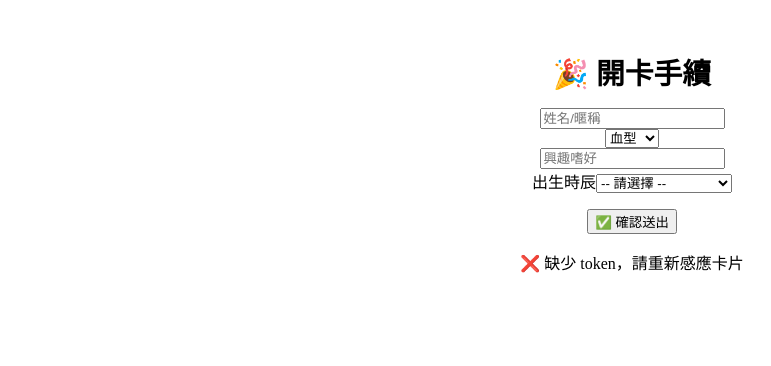
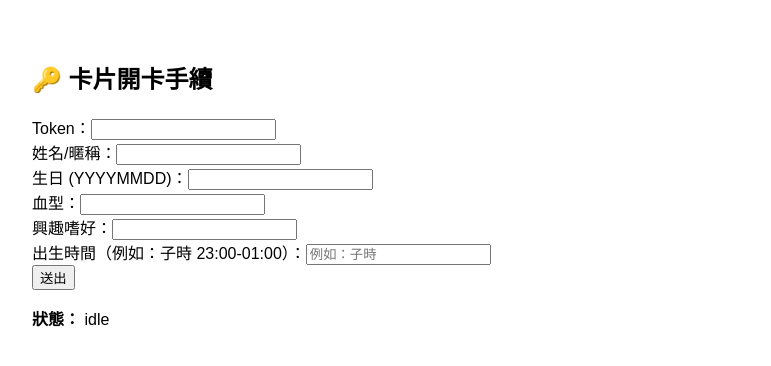
Before and after one commit to srluo/NFC-HBBK, a Next.js app: page /activate in a window 1280 px wide. Shown: the top 366 px of the page, without its empty margins (8-779 px from the left). Built offline with nearby package versions, Linux system fonts and the light colour scheme.

Commit message:
Update activate.jsx

```diff
--- a/pages/activate.jsx
+++ b/pages/activate.jsx
@@ -1,32 +1,16 @@
 "use client";
-import { useState, useEffect } from "react";
+import { useState } from "react";
 
-export default function ActivatePage() {
+export default function Activate() {
   const [status, setStatus] = useState("idle");
   const [form, setForm] = useState({
+    token: "",
     user_name: "",
+    birthday: "",
     blood_type: "",
     hobbies: "",
-    birth_time: "",
-    token: "",
-    d: "",
-    uid: "", // 額外保留方便跳轉
+    birth_time: ""
   });
-
-  // 初始化：從 URL 取 d 與 token
-  useEffect(() => {
-    const urlParams = new URLSearchParams(window.location.search);
-    const d = urlParams.get("d");
-    const token = urlParams.get("token");
-
-    if (token) {
-      const decoded = Buffer.from(token, "base64").toString();
-      const [uid] = decoded.split(":");
-      setForm((prev) => ({ ...prev, d, token, uid }));
-    } else {
-      setStatus("❌ 缺少 token，請重新感應卡片");
-    }
-  }, []);
 
   const handleChange = (e) => {
     setForm({ ...form, [e.target.name]: e.target.value });
@@ -34,7 +18,7 @@ export default function ActivatePage() {
 
   const handleSubmit = async (e) => {
     e.preventDefault();
-    setStatus("loading...");
+    setStatus("loading");
 
     try {
       const res = await fetch("/api/card-activate", {
@@ -45,83 +29,82 @@ export default function ActivatePage() {
 
       const data = await res.json();
       if (!res.ok) {
-        setStatus(`error: ${data.error || "unknown error"}`);
+        setStatus(`❌ 錯誤: ${data.error || "未知錯誤"}`);
       } else {
-        setStatus("✅ 卡片啟用成功！");
-        // 自動跳轉到生日書頁
-        window.location.href = `/book?uid=${form.uid}&token=${form.token}`;
+        if (data.first_time) {
+          setStatus(`🎉 開卡成功！已獲得 20 點開卡禮，目前點數：${data.card.points}`);
+        } else {
+          setStatus(`✅ 資料更新成功，目前點數：${data.card.points}`);
+        }
       }
     } catch (err) {
-      setStatus(`error: ${err.message}`);
+      console.error(err);
+      setStatus("❌ 系統錯誤");
     }
   };
 
   return (
-    <div style={{ padding: "1.5rem", textAlign: "center" }}>
-      <h1 style={{ fontSize: "1.8rem", marginBottom: "1rem" }}>🎉 開卡手續</h1>
+    <div style={{ padding: "2rem", fontFamily: "sans-serif" }}>
+      <h2>🔑 卡片開卡手續</h2>
       <form onSubmit={handleSubmit}>
+        <div>
+          <label>Token：</label>
           <input
-          type="text"
+            name="token"
+            value={form.token}
+            onChange={handleChange}
+            required
+          />
+        </div>
+        <div>
+          <label>姓名/暱稱：</label>
+          <input
             name="user_name"
-          placeholder="姓名/暱稱"
             value={form.user_name}
             onChange={handleChange}
             required
           />
-        <br />
-
-        <select
+        </div>
+        <div>
+          <label>生日 (YYYYMMDD)：</label>
+          <input
+            name="birthday"
+            value={form.birthday}
+            onChange={handleChange}
+            required
+          />
+        </div>
+        <div>
+          <label>血型：</label>
+          <input
             name="blood_type"
             value={form.blood_type}
             onChange={handleChange}
-          required
-        >
-          <option value="">血型</option>
-          <option value="A">A型</option>
-          <option value="B">B型</option>
-          <option value="AB">AB型</option>
-          <option value="O">O型</option>
-        </select>
-        <br />
-
+          />
+        </div>
+        <div>
+          <label>興趣嗜好：</label>
           <input
-          type="text"
             name="hobbies"
-          placeholder="興趣嗜好"
             value={form.hobbies}
             onChange={handleChange}
           />
-        <br />
-
-        <label>出生時辰</label>
-        <select
+        </div>
+        <div>
+          <label>出生時間（例如：子時 23:00-01:00）：</label>
+          <input
             name="birth_time"
             value={form.birth_time}
             onChange={handleChange}
-          required
-        >
-          <option value="">-- 請選擇 --</option>
-          <option value="子時">子時 (23:00–01:00)</option>
-          <option value="丑時">丑時 (01:00–03:00)</option>
-          <option value="寅時">寅時 (03:00–05:00)</option>
-          <option value="卯時">卯時 (05:00–07:00)</option>
-          <option value="辰時">辰時 (07:00–09:00)</option>
-          <option value="巳時">巳時 (09:00–11:00)</option>
-          <option value="午時">午時 (11:00–13:00)</option>
-          <option value="未時">未時 (13:00–15:00)</option>
-          <option value="申時">申時 (15:00–17:00)</option>
-          <option value="酉時">酉時 (17:00–19:00)</option>
-          <option value="戌時">戌時 (19:00–21:00)</option>
-          <option value="亥時">亥時 (21:00–23:00)</option>
-        </select>
-        <br />
-
-        <button type="submit" style={{ marginTop: "1rem" }}>
-          ✅ 確認送出
-        </button>
+            placeholder="例如：子時"
+          />
+        </div>
+        <button type="submit">送出</button>
       </form>
 
-      <p style={{ marginTop: "1rem" }}>{status}</p>
+      <div style={{ marginTop: "1rem" }}>
+        <strong>狀態：</strong> {status}
+      </div>
     </div>
   );
 }
```
Lines whose indentation alone changed are shown as unchanged.
